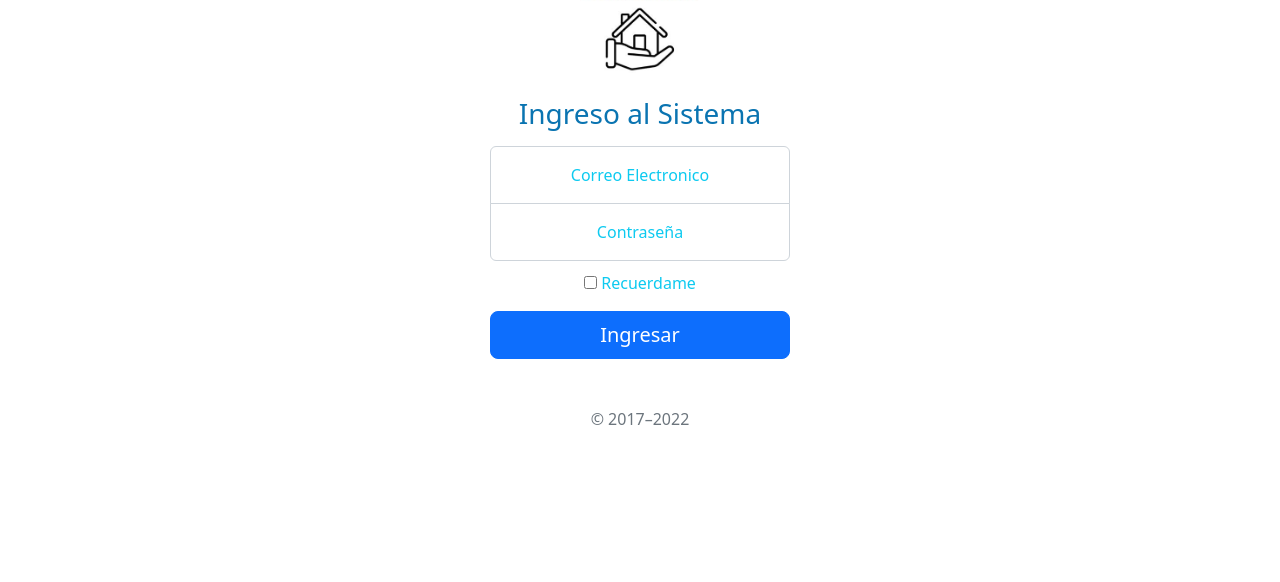
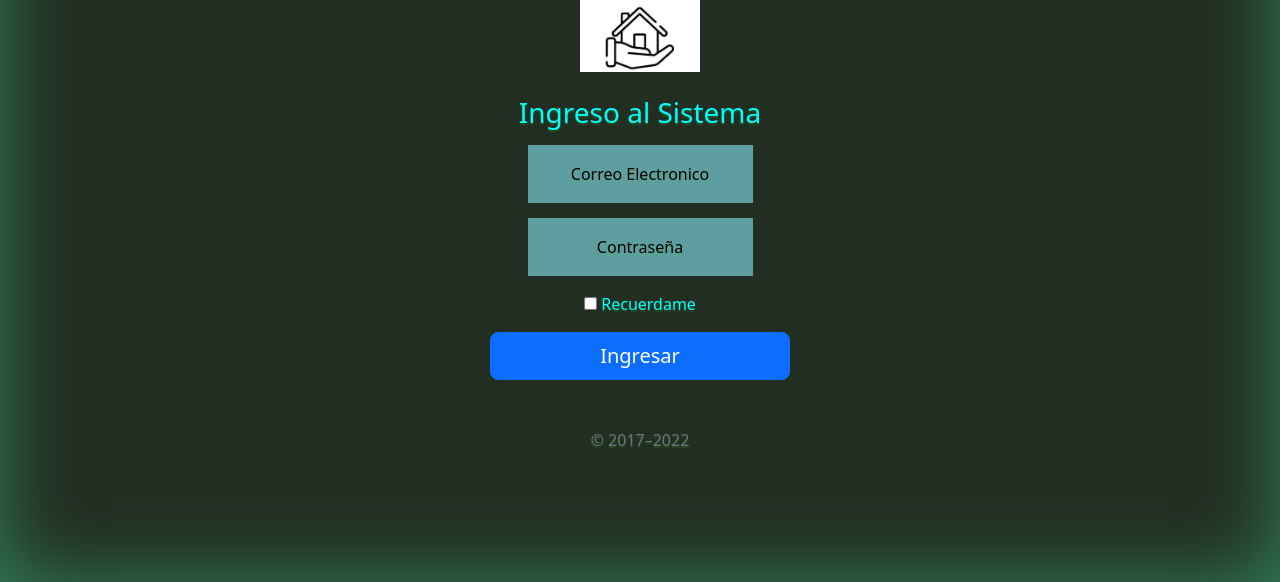
Before and after one commit to felipecodman/Proyecto_MisionTic, a plain HTML site: page taskhome/src/main/resources/static/templates/login.html in a window 1280 px wide. Shown: the part 218-800 px from the top of the page. Drawn offline with nearby package versions, Linux system fonts and the light colour scheme.

Commit message:
Se modifica la pantalla inicial y el login

```diff
--- a/taskhome/src/main/resources/static/css/index.css
+++ b/taskhome/src/main/resources/static/css/index.css
@@ -7,7 +7,7 @@
 .btn-secondary,
 .btn-secondary:hover,
 .btn-secondary:focus {
-  color: #333;
+  color: rgb(6, 245, 18);
   text-shadow: none; /* Prevent inheritance from `body` */
 }
 
@@ -16,61 +16,31 @@
  * Base structure
  */
 
+/*Degradado de los borde*/
 body {
-  text-shadow: 0 .05rem .1rem rgba(0, 0, 0, .5);
-  box-shadow: inset 0 0 5rem rgba(0, 0, 0, .5);
+  display:flexbox;
+  align-items: center;
+  padding-top: 60px;
+  padding-bottom: 40px;
+  background-color:rgb(34, 46, 34);
+  text-shadow: 0 .15rem .1rem rgba(56, 194, 35, 0.244);
+  box-shadow: inset 0 0 5rem rgba(68, 212, 150, 0.5);
+  height: 100%;
 }
 
 .cover-container {
   max-width: 42em;
 }
 
-
-/*
- * Header
- */
-
-.nav-masthead .nav-link {
-  color: rgba(255, 255, 255, .5);
-  border-bottom: .25rem solid transparent;
+/*Color de la letra H1*/
+h1{
+  color:aqua;
 }
 
-.nav-masthead .nav-link:hover,
-.nav-masthead .nav-link:focus {
-  border-bottom-color: rgba(255, 255, 255, .25);
-}
-
-.nav-masthead .nav-link + .nav-link {
-  margin-left: 1rem;
-}
-
-.nav-masthead .active {
-  color: #fff;
-  border-bottom-color: #fff;
-}
-
-
-
-
-
-
-
-
-
-h1{
-  color:rgb(10, 116, 177);
-}
-
-body {
-  height: 100%;
-}
-
-body {
-  display: flex;
-  align-items: center;
-  padding-top: 40px;
-  padding-bottom: 40px;
-  background-color: #f5f5f5;
+.lead{
+  color:aqua;
+  font-size: 25px;
+  font:bold;
 }
 
 .form-signin {
@@ -81,15 +51,3 @@ body {
 .form-signin .form-floating:focus-within {
   z-index: 2;
 }
-
-.form-signin input[type="email"] {
-  margin-bottom: -1px;
-  border-bottom-right-radius: 0;
-  border-bottom-left-radius: 0;
-}
-
-.form-signin input[type="password"] {
-  margin-bottom: 10px;
-  border-top-left-radius: 0;
-  border-top-right-radius: 0;
-}
--- a/taskhome/src/main/resources/static/css/login.css
+++ b/taskhome/src/main/resources/static/css/login.css
@@ -1,17 +1,29 @@
 h1{
-    color:rgb(10, 116, 177);
+  color:aqua;
+}
+
+label{
+  color:rgb(0, 0, 0);
+  background-color:cadetblue;
+}
+
+label_check{
+  color:aqua;
 }
 
 body {
+  display:flexbox;
+  align-items: center;
+  padding-top: 60px;
+  padding-bottom: 40px;
+  background-color:rgb(34, 46, 34);
+  text-shadow: 0 .15rem .1rem rgba(56, 194, 35, 0.244);
+  box-shadow: inset 0 0 5rem rgba(68, 212, 150, 0.5);
   height: 100%;
 }
 
-  body {
-    display: flex;
-    align-items: center;
-    padding-top: 40px;
-    padding-bottom: 40px;
-    background-color: #f5f5f5;
+.cover-container {
+  max-width: 42em;
 }
 
 .form-signin {
--- a/taskhome/src/main/resources/templates/login.html
+++ b/taskhome/src/main/resources/static/templates/login.html
@@ -5,40 +5,34 @@
     <meta http-equiv="X-UA-Compatible" content="IE=edge">
     <meta name="viewport" content="width=device-width, initial-scale=1.0">
     <title>TaskHome Login</title>
-    <link rel ="srortcut icon" href="../static/pictures/TaskHome.jpg" type="image/jpg">
-    <link rel="stylesheet" href="../static/css/bootstrap.min.css">
-    <link rel="stylesheet" href="../static/css/login.css">
+    <link rel="stylesheet" href="../css/bootstrap.min.css">
+    <link rel="stylesheet" href="../css/login.css">
 </head>
-<body class="d-lg-flex h-100 text-center bg-transparent text-info">
+<body class="d-lg-flex h-100 text-center">
     <main class="form-signin w-100 m-auto">
         <form>
-        <div align="center">
+        <div >
             <h1 >Bienvenido a </h1>
-            <img class="mb-4" src="../static/images/TaskHome.jpg" alt="" width="120" height="100">
+            <img class="mb-4" src="../images/TaskHome.jpg" alt="" width="120" height="100">
             <h1 class="h3 mb-3 fw-normal">Ingreso al Sistema</h1>
         </div>
-
-
-          <div class="form-floating">
+          <div class="form-floating mx-auto mb-3 mt-3 w-75">
             <input type="email" class="form-control" id="floatingInput" placeholder="name@example.com">
             <label for="floatingInput">Correo Electronico</label>
           </div>
-          <div class="form-floating">
+          <div class="form-floating mx-auto mb-3 mt-3 w-75">
             <input type="password" class="form-control" id="floatingPassword" placeholder="Password">
-            <label for="floatingPassword">Contraseña</label>
+            <label for="floatingPassword" >Contraseña</label>
           </div>
 
           <div class="checkbox mb-3">
-            <label>
-              <input type="checkbox" value="remember-me"> Recuerdame
-            </label>
+            <label_check>
+              <input class="text-info" type="checkbox" value="remember-me"> Recuerdame
+            </label_check>
           </div>
           <button class="w-100 btn btn-lg btn-primary" type="submit">Ingresar</button>
           <p class="mt-5 mb-3 text-muted">&copy; 2017–2022</p>
         </form>
       </main>
-
-    <script src="js/bootstrap.min.js"></script>
-
 </body>
 </html>
```
Also changed, not shown: taskhome/src/main/resources/static/index.html (+6 -17 lines), 2 other files. Lines whose indentation alone changed are shown as unchanged.
